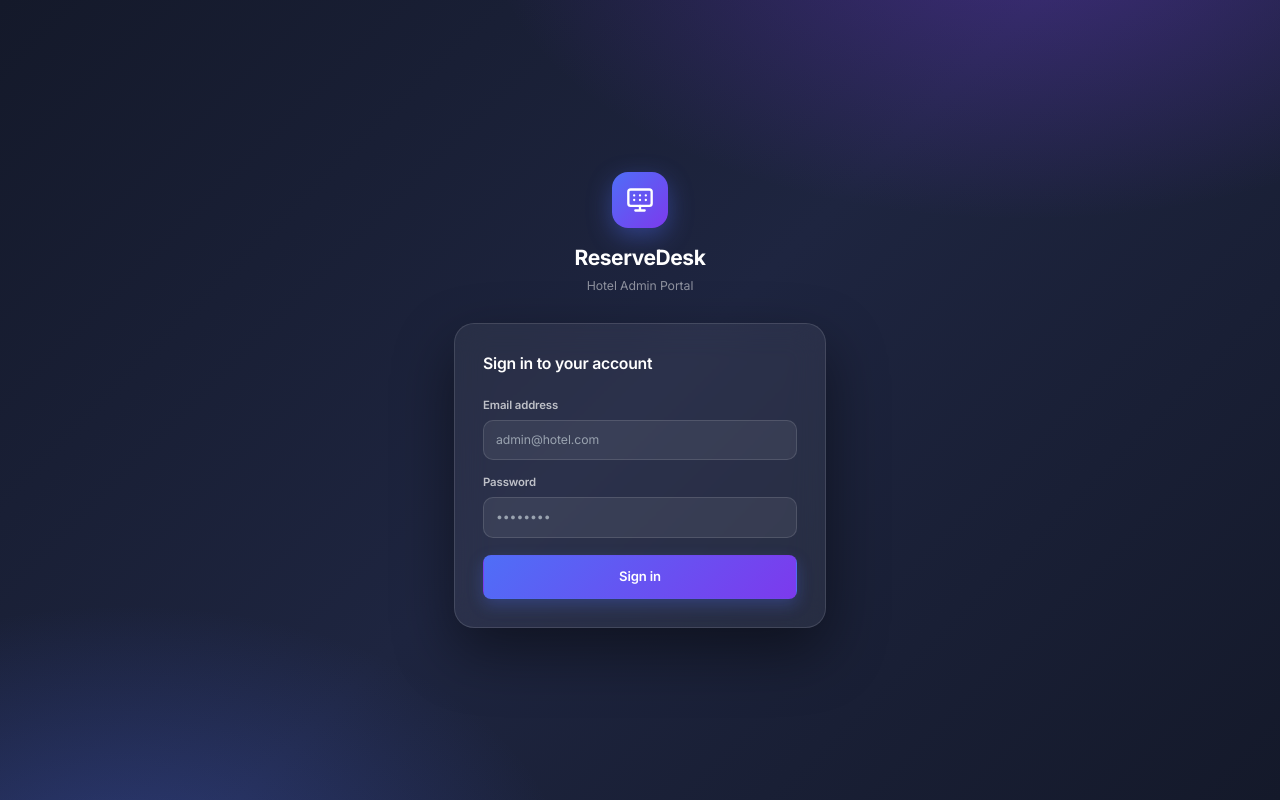
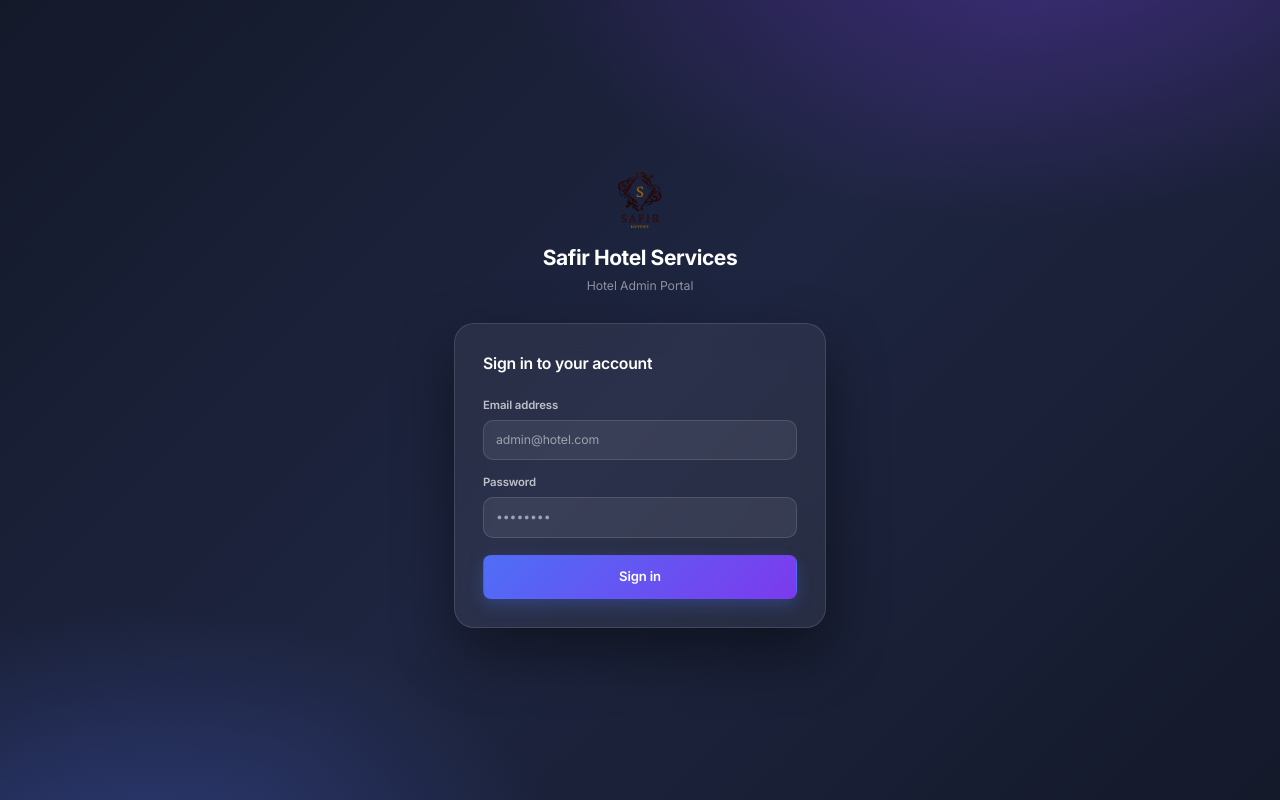
Before and after one commit to IkboljonMe/reserve-desk, a Next.js app: page /login in a window 1280 px wide. Built offline with nearby package versions, Linux system fonts and the light colour scheme.

Commit message:
feat: replace logo with safir-logo and rename application to Safir Hotel Services

```diff
--- a/app/layout.tsx
+++ b/app/layout.tsx
@@ -2,7 +2,7 @@
 import "./globals.css";
 
 export const metadata: Metadata = {
-  title: "ReserveDesk — Hotel Admin",
+  title: "Safir Hotel Services — Hotel Admin",
   description: "Hotel service reservation management system for staff",
 };
 
--- a/app/login/page.tsx
+++ b/app/login/page.tsx
@@ -17,19 +17,14 @@
         <div style={{ textAlign: 'center', marginBottom: '2rem' }}>
           <div style={{
             width: 56, height: 56,
-            background: 'linear-gradient(135deg, #4f6ef7, #7c3aed)',
-            borderRadius: 16,
+            borderRadius: 12,
             display: 'flex', alignItems: 'center', justifyContent: 'center',
             margin: '0 auto 1rem',
-            boxShadow: '0 8px 24px rgba(79,110,247,0.4)',
+            overflow: 'hidden',
           }}>
-            <svg width="28" height="28" viewBox="0 0 24 24" fill="none" stroke="white" strokeWidth="2" strokeLinecap="round" strokeLinejoin="round">
-              <rect x="2" y="3" width="20" height="14" rx="2"/>
-              <path d="M8 21h8M12 17v4"/>
-              <path d="M7 8h.01M12 8h.01M17 8h.01M7 12h.01M12 12h.01M17 12h.01"/>
-            </svg>
+            <img src="/assets/logo-safir.png" alt="Safir Logo" style={{ width: '100%', height: '100%', objectFit: 'cover' }} />
           </div>
-          <h1 style={{ color: '#fff', fontSize: '1.5rem', fontWeight: 700, marginBottom: '0.25rem' }}>ReserveDesk</h1>
+          <h1 style={{ color: '#fff', fontSize: '1.5rem', fontWeight: 700, marginBottom: '0.25rem' }}>Safir Hotel Services</h1>
           <p style={{ color: 'rgba(255,255,255,0.5)', fontSize: '0.875rem' }}>Hotel Admin Portal</p>
         </div>
 
--- a/components/layout/Sidebar.tsx
+++ b/components/layout/Sidebar.tsx
@@ -131,19 +131,15 @@
         <div style={{ display: 'flex', alignItems: 'center', gap: 11 }}>
           <div style={{
             width: 38, height: 38,
-            background: 'linear-gradient(135deg, #4f6ef7, #7c3aed)',
-            borderRadius: 12,
+            borderRadius: 8,
             display: 'flex', alignItems: 'center', justifyContent: 'center',
             flexShrink: 0,
-            boxShadow: '0 6px 16px rgba(79,110,247,0.4)',
+            overflow: 'hidden',
           }}>
-            <svg width="20" height="20" viewBox="0 0 24 24" fill="none" stroke="white" strokeWidth="2" strokeLinecap="round" strokeLinejoin="round">
-              <rect x="2" y="3" width="20" height="14" rx="2"/>
-              <path d="M8 21h8M12 17v4"/>
-            </svg>
+            <img src="/assets/logo-safir.png" alt="Safir Logo" style={{ width: '100%', height: '100%', objectFit: 'cover' }} />
           </div>
           <div>
-            <div style={{ color: '#fff', fontSize: '0.95rem', fontWeight: 700, lineHeight: 1.2, letterSpacing: '-0.01em' }}>ReserveDesk</div>
+            <div style={{ color: '#fff', fontSize: '0.95rem', fontWeight: 700, lineHeight: 1.2, letterSpacing: '-0.01em' }}>Safir Hotel Services</div>
             <div style={{ color: 'rgba(255,255,255,0.4)', fontSize: '0.7rem', letterSpacing: '0.02em' }}>Hotel Admin</div>
           </div>
         </div>
```
Also changed, not shown: public/assets/logo-safir.png (added).
